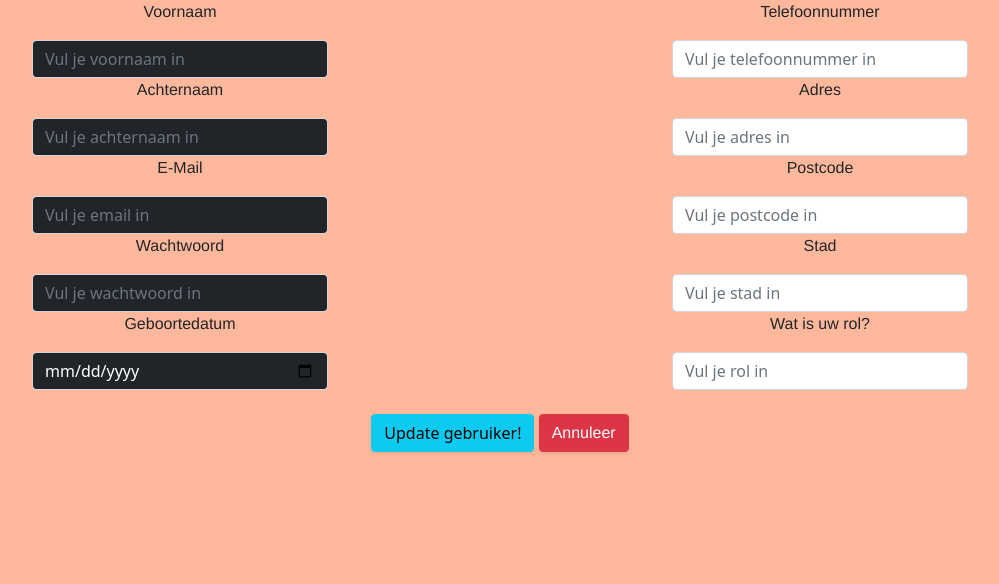
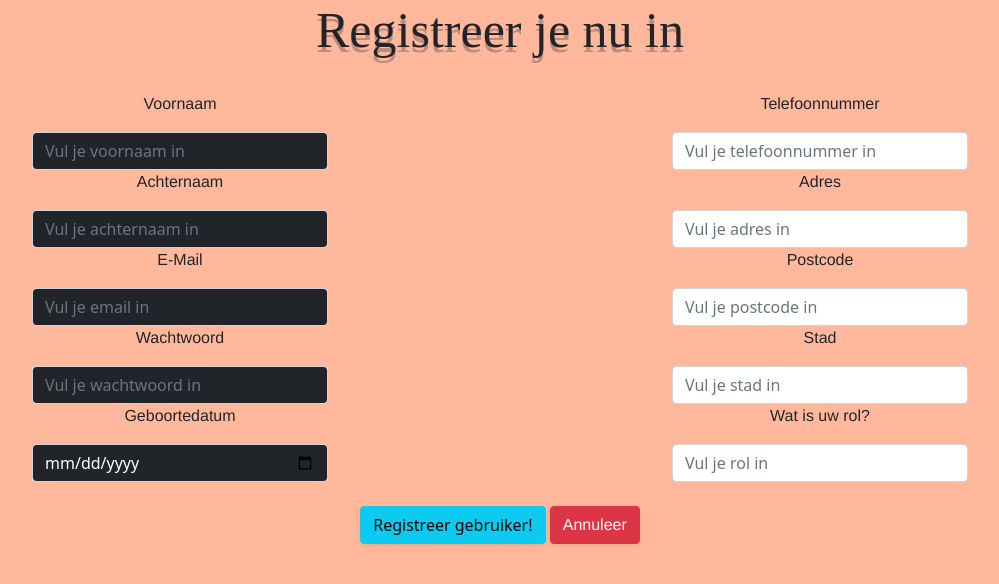
Before and after one commit to Hakulax28/roset, a PHP site: page /user_registreer.php in a window 1280 px wide. Shown: the top 584 px of the page, without its empty margins (140-1139 px from the left). Run offline with PHP 8.4, Linux system fonts and the light colour scheme.

Commit message:
aankoppeling aangepast

```diff
--- a/user_registreer.php
+++ b/user_registreer.php
@@ -46,7 +46,9 @@ if (isset($_POST['submit'])) {
 </head>
 
 <body>
-   <form action="inloggen.php" method="post">
+   <h1>Registreer je nu in</h1><br>
+
+   <form action="user_registreer_verwerk.php" method="post">
       <div class="row mx-auto">
          <div class="col-md-3 mx-auto">
             <p>Voornaam</p>
@@ -75,7 +77,7 @@ if (isset($_POST['submit'])) {
       </div>
       <br>
       <div class=" form-group">
-         <button type="submit" class="shadow-sm btn btn-info" name="submit">Update gebruiker!</button>
+         <button type="submit" class="shadow-sm btn btn-info" name="submit">Registreer gebruiker!</button>
          <a href="user_overzicht.php" class="shadow-sm btn btn-danger">Annuleer</a>
       </div><br>
    </form>
```
